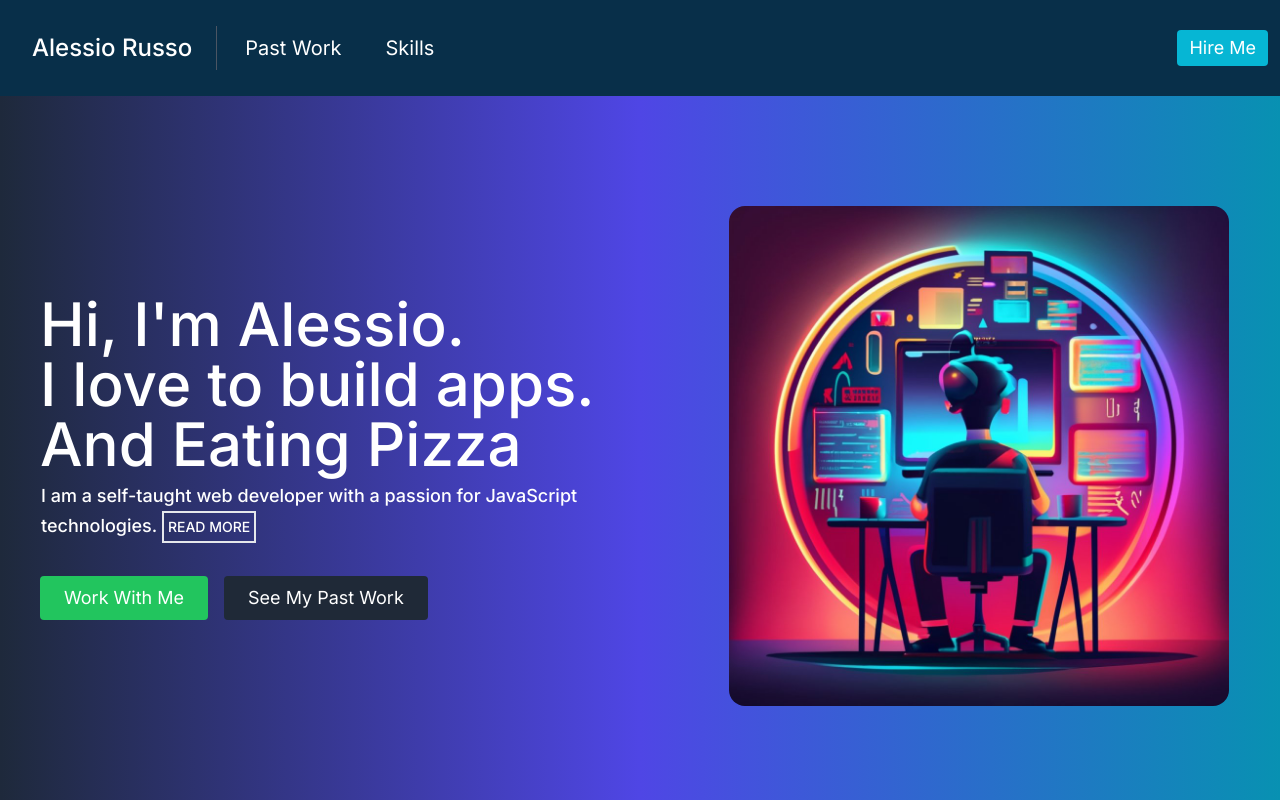
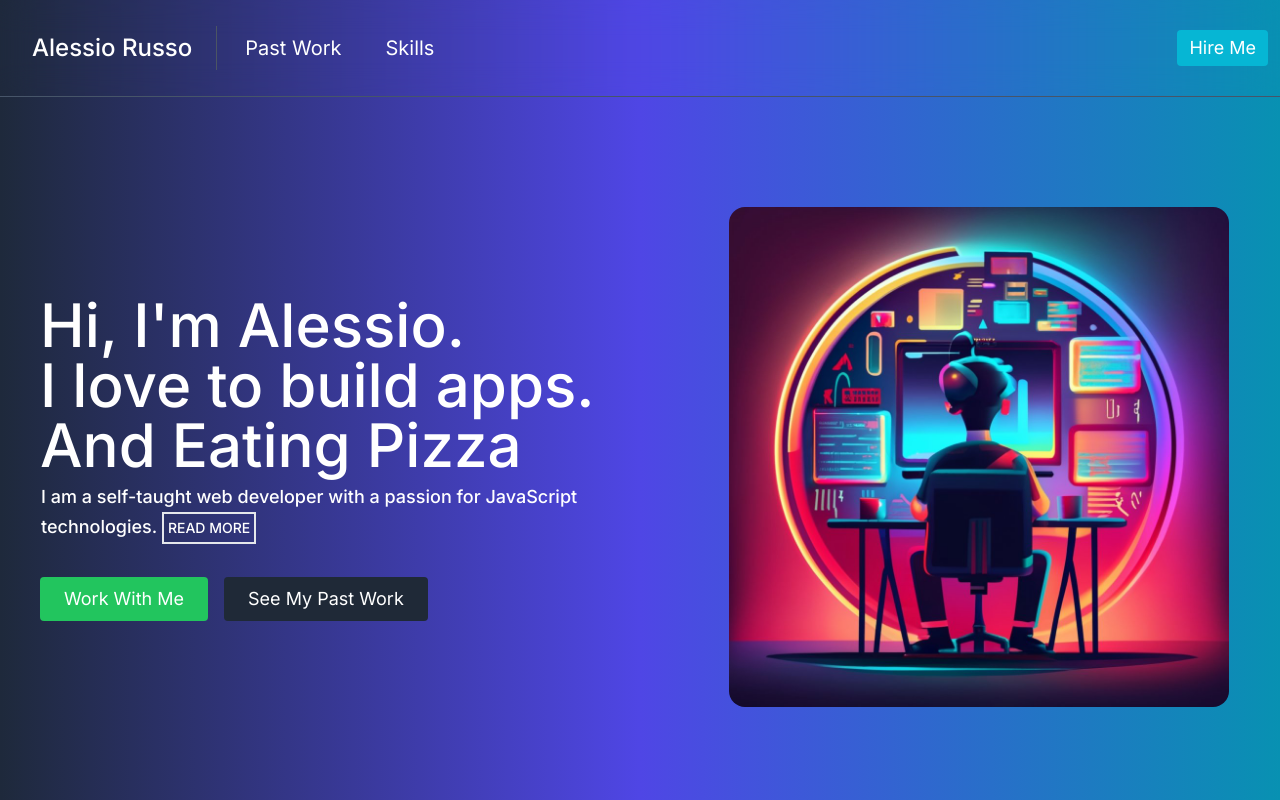
Before and after one commit to n0wherefast/Portfolio, a Next.js app: page / in a window 1280 px wide. Shown: the top 800 px of the page. Built offline with nearby package versions, Linux system fonts and the light colour scheme.

Commit message:
nav modificata

```diff
--- a/app/components/Navbar.tsx
+++ b/app/components/Navbar.tsx
@@ -76,7 +76,7 @@ function Navbar() {
 
   return (
     <header  className = { isOpen?` p-3 transition-all duration-500 ease-in-out ${isDarkMode? 'bg-sky-950 text-white':'bg-slate-100'}   md:sticky top-0 z-10  ` :
-                                  `transition-all duration-500 ease-in-out  ${isDarkMode?'md:bg-sky-950 text-white' : 'md:bg-slate-100 text-white md:text-black '} md:sticky top-0 z-10`}>
+                                  `transition-all duration-500 ease-in-out  ${isDarkMode?'md:border-b border-slate-600 backdrop-blur-lg text-white' : 'md:bg-slate-100 text-white md:text-black '} md:sticky top-0 z-10`}>
 
         <div className={isOpen ? ` h-96 transition-all ease-in-out duration-300  container mx-auto flex  p-3 flex-col  md:flex-row justify-around items-center md:justify-start` :
                                  ` h-24 transition-all ease-in-out duration-200  container mx-auto flex  p-3 flex-col  md:flex-row justify-between items-center md:justify-start`}>
```
Also changed, not shown: app/data.ts (indentation only).
